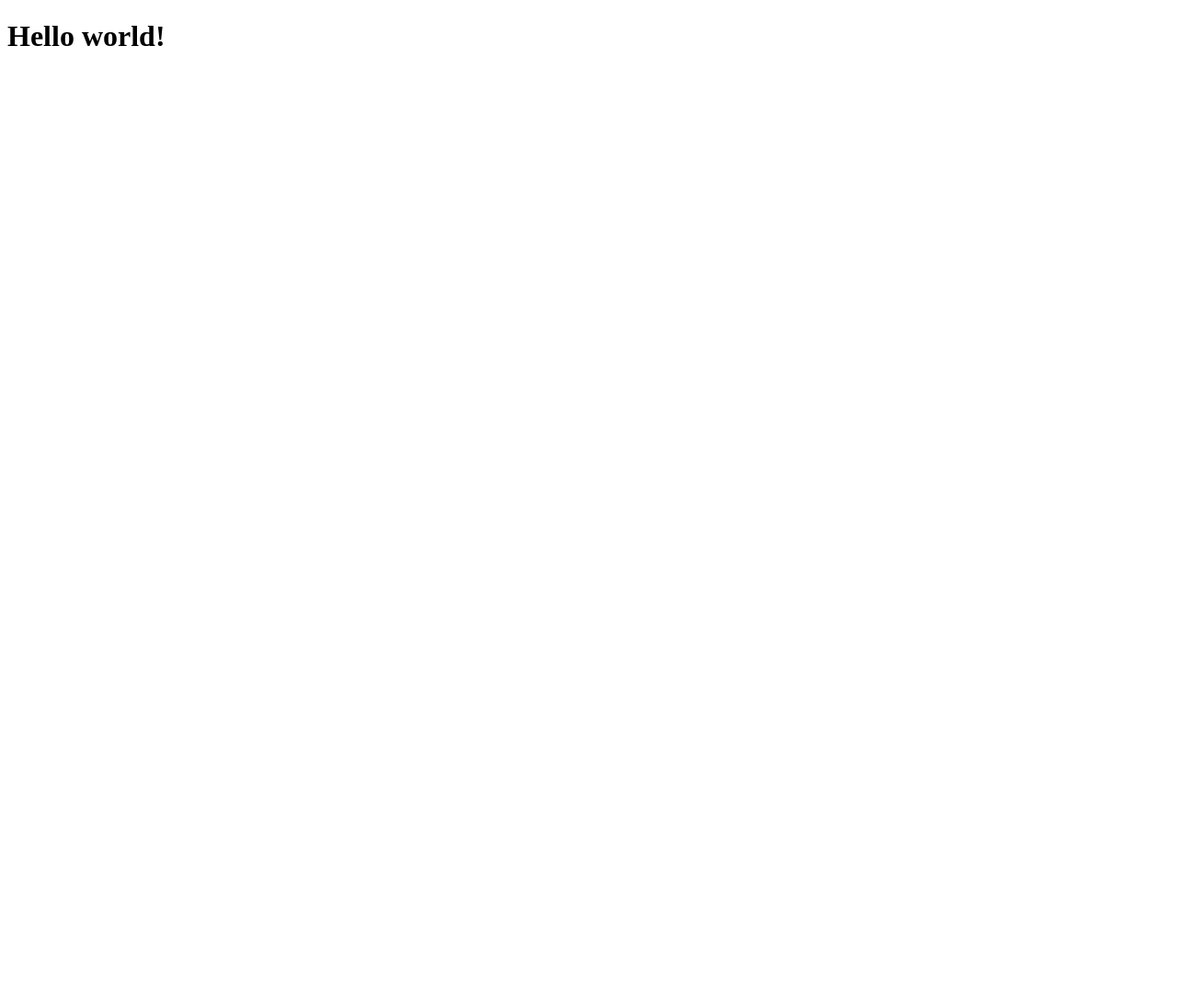
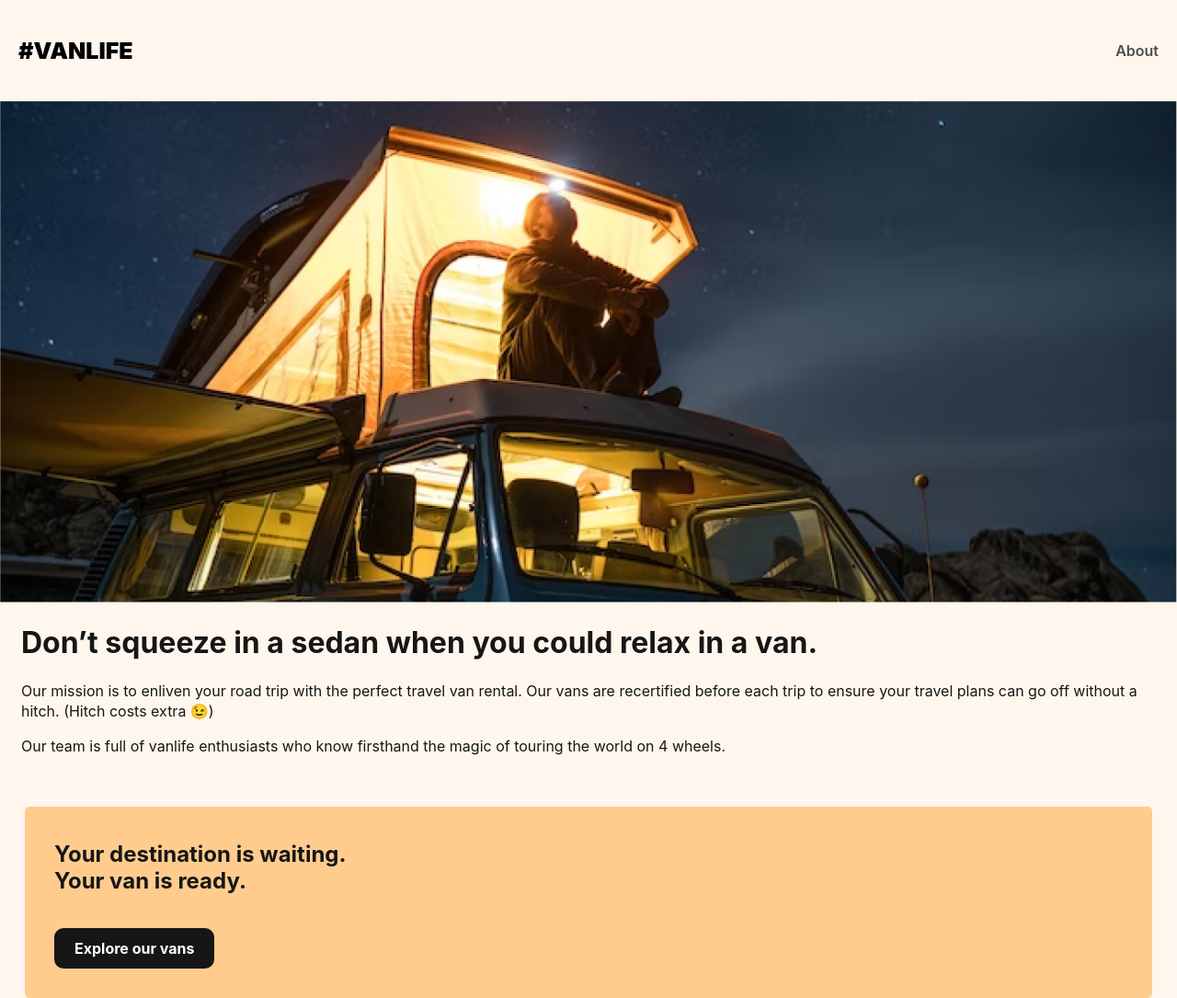
Before and after one commit to JayNg96/VanLife, a React (Create React App) app: page /about in a window 1280 px wide. Shown: the whole page at 92% size. Before the commit the page ends 800 px from the top, so only its background shows below. Built offline with nearby package versions, Linux system fonts and the light colour scheme.

Commit message:
Add dependencies and assets

```diff
--- a/src/index.css
+++ b/src/index.css
@@ -1,24 +1,145 @@
 * {
-    -webkit-user-select: none; /* Safari */
-    -ms-user-select: none; /* IE 10 and IE 11 */
-    user-select: none; /* Standard syntax */
+    box-sizing: border-box;
+}
+
+html, body {
+    margin: 0;
+    padding: 0;
+    background-color: #FFF7ED;
+    font-family: "Inter", sans-serif;
+}
+
+body::-webkit-scrollbar {
+  display: none;
 }
 
 body {
-  margin: 0;
-  /* font-family: Poppins; */
-  box-sizing: border-box;
+  -ms-overflow-style: none;
+  scrollbar-width: none;
 }
 
-/* header */
-nav {
-  display: flex;
-  box-shadow: 0px 2px 12px 0px rgba(0,0,0,0.3);
-  padding: 1.6rem 2.5rem;
-  align-items: center;
+header {
+    height: 110px;
+    display: flex;
+    align-items: center;
+    padding-block: 10px;
 }
 
-#airbnb-logo {
-  width: 140px;
+header .site-logo {
+    color: black;
+    margin-right: auto;
+    text-transform: uppercase;
+    font-weight: 900;
+    font-size: 25px;
 }
-/* header */
+
+header a {
+    text-decoration: none;
+    color: #4D4D4D;
+    font-weight: 600;
+    padding: 5px 20px;
+}
+
+header a:hover {
+    color: #161616;
+    text-decoration: underline;
+}
+
+.link-button {
+    display: inline-block;
+    text-align: center;
+    text-decoration: none;
+    border: none;
+    padding: .75rem 1.375rem;
+    color: initial;
+    font-weight: 700;
+    border-radius: 5px;
+    cursor: pointer;
+    transition: transform .1s ease-in-out;
+}
+
+.link-button:hover {
+    transform: translate(1px, 1px);
+}
+
+/*** HOME PAGE ***/
+.home-container {
+    background: linear-gradient(0deg, rgba(0, 0, 0, 0.46), rgba(0, 0, 0, 0.46)), url("./assets/images/home-hero.png") no-repeat center center;
+    -webkit-background-size: cover;
+    -moz-background-size: cover;
+    -o-background-size: cover;
+    background-size: cover;
+    min-height: 350px;
+    color: white;
+    padding: 45px 23px;
+}
+
+.home-container h1 {
+    font-weight: 700;
+    font-size: 2.25rem;
+    line-height: 42px;
+}
+
+.home-container p {
+    line-height: 24px;
+}
+
+.home-container a {
+    display: inline-block;
+    text-align: center;
+    text-decoration: none;
+    background-color: #FF8C38;
+    border: none;
+    width: 100%;
+    margin-top: 27px;
+    padding-block: .75rem;
+    color: white;
+    font-weight: 700;
+    border-radius: 5px;
+    cursor: pointer;
+    transition: transform .1s ease-in-out;
+}
+
+.home-container a:hover {
+    transform: translate(1px, 1px);
+}
+
+
+/*** ABOUT PAGE ***/
+.about-hero-image {
+    max-width: 100%;
+}
+
+.about-page-content {
+    padding-inline: 23px;
+    color: #161616;
+    margin-bottom: 55px;
+}
+
+.about-page-content h1 {
+    line-height: 38px;
+}
+
+.about-page-content p {
+    line-height: 22px;
+}
+
+.about-page-cta {
+    background-color: #FFCC8D;
+    color: #161616;
+    padding-inline: 32px;
+    padding-bottom: 32px;
+    margin-inline: 27px;
+    border-radius: 5px;
+}
+
+.about-page-cta h2 {
+    margin: 0;
+    padding-block: 37px;
+}
+
+.about-page-cta .link-button {
+    background-color: #161616;
+    color: white;
+    border-radius: 10px;
+}
--- a/src/index.jsx
+++ b/src/index.jsx
@@ -1,15 +1,26 @@
-import React from 'react';
 import ReactDOM from 'react-dom/client';
-import { BrowserRouter } from "react-router-dom"
+import { BrowserRouter, Routes, Route, Link } from "react-router-dom"
+import { Home } from './pages/Home'
+import { About } from './pages/About'
+import './index.css'
 
 function App() {
   return (
-    <h1>Hello world!</h1>
+    <BrowserRouter>
+      <header>
+        <Link className="site-logo" to="/">#VanLife</Link>
+        <nav>
+          <Link to="/about">About</Link>
+        </nav>
+      </header>
+      <Routes>
+        <Route path="/" element={<Home/>}/>
+        <Route path="/about" element={<About/>}/>
+      </Routes>
+    </BrowserRouter>
   )
 }
 
 ReactDOM.createRoot(document.getElementById('root')).render(
-  <BrowserRouter>
-    <App />
-  </BrowserRouter>
+    <App/>
 );
--- /dev/null
+++ b/src/pages/About.jsx
@@ -0,0 +1,19 @@
+import bgImg from "../assets/images/about-hero.png"
+import { Link } from "react-router-dom"
+
+export function About() {
+    return (
+        <div className="about-page-container">
+            <img src={bgImg} className="about-hero-image" alt="about-her"/>
+            <div className="about-page-content">
+                <h1>Don’t squeeze in a sedan when you could relax in a van.</h1>
+                <p>Our mission is to enliven your road trip with the perfect travel van rental. Our vans are recertified before each trip to ensure your travel plans can go off without a hitch. (Hitch costs extra 😉)</p>
+                <p>Our team is full of vanlife enthusiasts who know firsthand the magic of touring the world on 4 wheels.</p>
+            </div>
+            <div className="about-page-cta">
+                <h2>Your destination is waiting.<br />Your van is ready.</h2>
+                <Link className="link-button" to="/vans">Explore our vans</Link>
+            </div>
+        </div>
+    );
+}
--- /dev/null
+++ b/src/pages/Home.jsx
@@ -0,0 +1,11 @@
+import { Link } from "react-router-dom"
+
+export function Home() {
+    return (
+        <div className="home-container">
+            <h1>You got the travel plans, we got the travel vans.</h1>
+            <p>Add adventure to your life by joining the #vanlife movement. Rent the perfect van to make your perfect road trip.</p>
+            <Link to="vans">Find your van</Link>
+        </div>
+    )
+};
```
Also changed, not shown: src/assets/images/about-hero.png (added), src/assets/images/home-hero.png (added).
